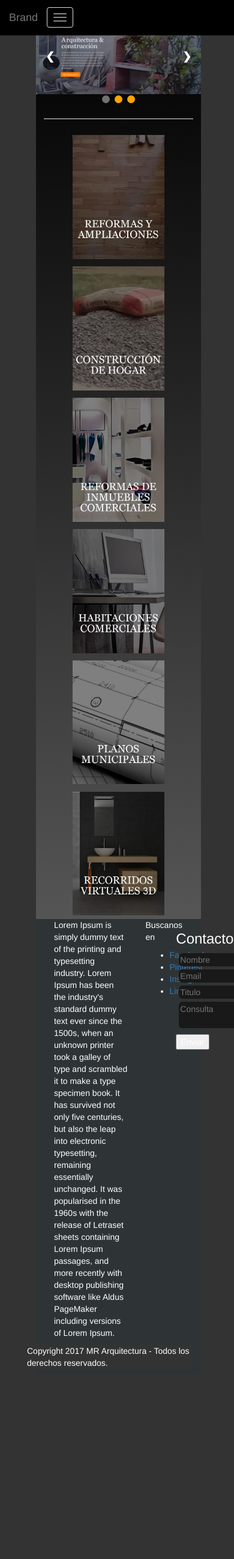
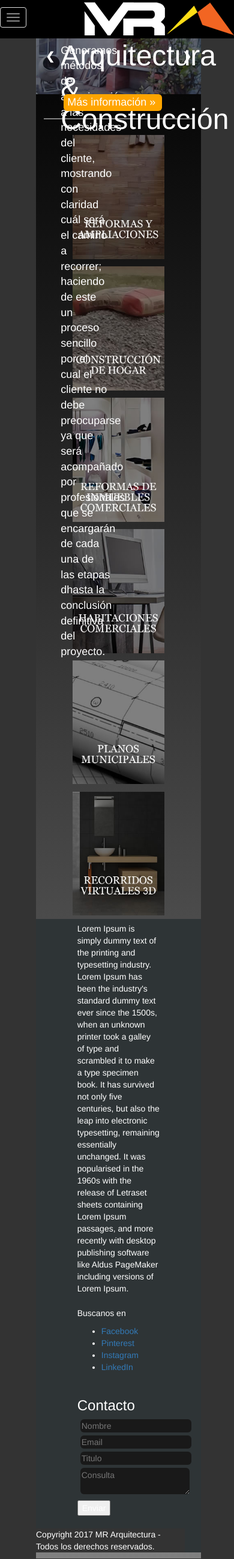
Before and after one commit to davo-grindel/mr, a PHP site: template templates/index.phtml in a window 390 px wide; the page is wider, and only the part inside the window is pictured. Shown: that part at 60% size. Before the commit the page ends 2278 px from the top of that part, so only its background shows below. Run offline with PHP 8.4, Linux system fonts and the light colour scheme; the template is opened without the code that fills it, so the values that code supplies are empty.

Commit message:
arreglos

```diff
--- a/public/css/style.css
+++ b/public/css/style.css
@@ -30,6 +30,7 @@ body {
 }
 
 /* Menu navbar-brand*/
+
 .navbar-custom{
 	padding-top: 1%;
 	padding-bottom: 1%;
@@ -197,6 +198,37 @@ hr{
   margin: auto;
 }
 
+.slideshow-container h1 {
+	position: absolute;
+	top: 20%;
+	left: 15%;
+	width: 100%;
+	color: white;
+	font-size: -webkit-xxx-large;
+}
+
+.text {
+	width:30%;
+	position: absolute;
+	top: 38%;
+	left: 15%;
+	color: white;
+	font-size: large;
+}
+
+#slideButton{
+	position: absolute;
+	left: 15%;
+	background-color: orange;
+	margin: 0 5px 5px 5px;
+	color: white;
+	border: 0px;
+    border-radius: 6px;
+	font-size: large;
+
+}
+
+
 .mySlides {
     display: none;
 }
@@ -225,17 +257,6 @@ hr{
 /* On hover, add a black background color with a little bit see-through */
 .prev:hover, .next:hover {
   background-color: rgba(0,0,0,0.8);
-}
-
-/* Caption text */
-.text {
-  color: #f2f2f2;
-  font-size: 15px;
-  padding: 8px 12px;
-  position: absolute;
-  bottom: 8px;
-  width: 100%;
-  text-align: center;
 }
 
 /* Number text (1/3 etc) */
@@ -295,6 +316,11 @@ hr{
     background-color: white;
     width: 24%;
     margin: 2%;
+ }
+
+ #footer .flex-item {
+ 	background-color: #2e3436;
+ 	height: auto;
  }
 
 img.flex-item{
@@ -371,4 +397,8 @@ textarea {
 		max-width: 25%;
 	}
 
+	.navbar-default .navbar-collapse {
+		border-color: black;
+	}
+
 }
--- a/templates/footer.phtml
+++ b/templates/footer.phtml
@@ -1,14 +1,18 @@
 <div id="footer" class="footer">
-	<div class="row">
-    	<div class="col-lg-1 col-xs-1 col-md-1"></div>
+	<div class="flex-container">
+		<div class="flex-item">
+			<p>Lorem Ipsum is simply dummy text of the printing and typesetting
+				industry. Lorem Ipsum has been the industry's standard dummy text
+				ever since the 1500s, when an unknown printer took a galley of type
+				and scrambled it to make a type specimen book. It has survived not
+				only five centuries, but also the leap into electronic typesetting,
+				remaining essentially unchanged. It was popularised in the 1960s
+				with the release of Letraset sheets containing Lorem Ipsum passages,
+				and more recently with desktop publishing software like Aldus
+				PageMaker including versions of Lorem Ipsum.</p>
+		</div>
 
-    		<div class="col-lg-6 col-xs-6 col-md-6"><p>Lorem Ipsum is simply dummy text of the printing and typesetting industry.
-    		Lorem Ipsum has been the industry's standard dummy text ever since the 1500s, when an unknown printer took a galley of type and scrambled it to make a type specimen book.
-    		 It has survived not only five centuries, but also the leap into electronic typesetting, remaining essentially unchanged.
-    		  It was popularised in the 1960s with the release of Letraset sheets containing Lorem Ipsum passages,
-    		 and more recently with desktop publishing software like Aldus PageMaker including versions of Lorem Ipsum.</p></div>
-
-    		<div class="col-lg-2 col-xs-2 col-md-2">
+		<div class="flex-item">
 			<p>Buscanos en</p>
 			<ul>
 				<li><a href="#">Facebook</a></li>
@@ -18,23 +22,20 @@
 			</ul>
 		</div>
 
-    		<div class="col-lg-2 col-xs-2 col-md-2">
+		<div class="flex-item">
 			<h3>Contacto</h3>
 			<form>
 				<div class="form-group">
-    					<input type="text" name="name" placeholder="Nombre" />
-    					<input type="text" name="email" placeholder="Email" />
-    					<input type="text" name="title" placeholder="Titulo" />
+					<input type="text" name="name" placeholder="Nombre" /> <input
+						type="text" name="email" placeholder="Email" /> <input type="text"
+						name="title" placeholder="Titulo" />
 					<textarea id="comment" placeholder="Consulta"></textarea>
-    					<input onclick="javascript:enviar();" type=button value="Enviar" >
+					<input onclick="javascript:enviar();" type=button value="Enviar">
 				</div>
 			</form>
 		</div>
-
-    	<div class="col-lg-1 col-xs-1 col-md-1"></div>
 	</div>
-	<div class="row">
-		<div class="sub-footer"><p>Copyright 2017 MR Arquitectura - Todos los derechos reservados.</p></div>
+	<div class="sub-footer">
+		<p>Copyright 2017 MR Arquitectura - Todos los derechos reservados.</p>
 	</div>
-
 </div>
--- a/templates/navbar.phtml
+++ b/templates/navbar.phtml
@@ -1,12 +1,12 @@
 <div class="navbar navbar-default navbar-fixed-top navbar-custom">
- <div class="navbar-header"><a class="navbar-brand" href="#">Brand</a>
-      <a class="navbar-toggle margin-left-auto" data-toggle="collapse" data-target=".navbar-collapse">
+ <div class="navbar-header">
+      <a class="navbar-toggle" data-toggle="collapse" data-target=".navbar-collapse">
         <span class="icon-bar"></span>
         <span class="icon-bar"></span>
         <span class="icon-bar"></span>
       </a>
     </div>
-    <div class="navbar-collapse collapse margin-left-auto">
+    <div class="navbar-collapse collapse">
       <ul class="nav navbar-nav nav-pills">
         <li><a onclick="javascript:navBar('slide');">HOME</a></li>
         <li><a onclick="javascript:navBar('servicios');">SERVICIOS</a></li>
@@ -14,9 +14,12 @@
         <li><a onclick="javascript:navBar('footer');">CONTACTO</a></li>
       </ul>
     </div>
+    <div class="nav-img margin-left-auto">
+			<img alt="Brand" class="img-responsive" src="img/logo.png">
+		</div>
 </div>
 <!--
-
+<a class="navbar-brand" href="#">Brand</a>
 <div class="navbar-fixed-top">
 	<div id="navbar" class="container-fluid">
 		<div class="nav-img">
--- a/templates/slideshow.phtml
+++ b/templates/slideshow.phtml
@@ -1,8 +1,14 @@
 <div id="slide" class="slideshow-container">
 	<div class="mySlides fades">
 		<div class="numbertext">1 / 3</div>
-		<img src="img/slide1.jpg" onclick="javascript:openModal('myModal');" class="img-responsive" style="width: 100%">
-		<!--     <div class="text">Caption Text</div> -->
+	 	<img src="img/slide1.jpg" class="img-responsive" style="width: 100%">
+		<h1>Arquitectura &amp;<br>Construcci&oacute;n </h1>
+		<div class="text">Generamos m&eacute;todos de aproximaci&oacute;n a las necesidades del cliente,
+		 mostrando con claridad cu&aacute;l ser&aacute; el camino a recorrer; haciendo de este un proceso sencillo por
+		 el cual el cliente no debe preocuparse ya que ser&aacute; acompa&ntilde;ado por profesionales que se encargar&aacute;n
+		 de cada una de las etapas dhasta la conclusi&oacute;n definitiva del proyecto.
+		 </div>
+		 <input id="slideButton" type="button" onclick="javascript:openModal('myModal');" value="M&aacute;s informaci&oacute;n &raquo; ">
 	</div>
 
 	<div class="mySlides fades">
```
Also changed, not shown: public/img/slide1.jpg. Lines whose indentation alone changed are shown as unchanged.
